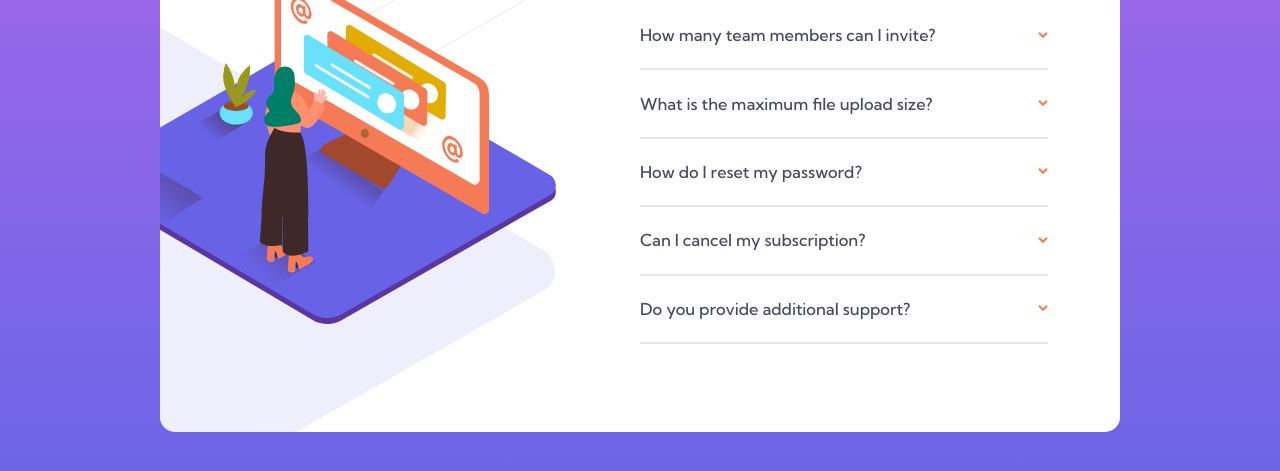
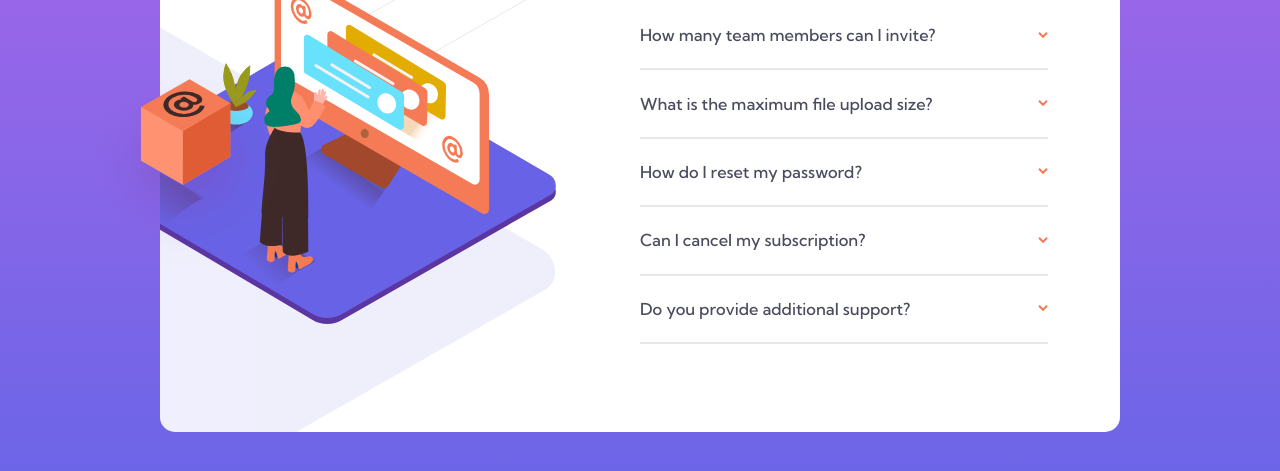
Before and after one commit to vedjain773/FAQ-component, a plain HTML site: page index.html in a window 1280 px wide. Shown: the part 243-714 px from the top of the page. Drawn offline with Linux system fonts and the light colour scheme.

Commit message:
adding the box

```diff
--- a/index.html
+++ b/index.html
@@ -50,5 +50,6 @@
       </div>
     </div>
   </div>
+  <img src="images/illustration-box-desktop.svg" alt="" class="box">
 </body>
 </html>
--- a/style.css
+++ b/style.css
@@ -27,6 +27,13 @@ body {
     display: grid;
     grid-template-columns: 50% 50%;
     overflow: hidden;
+    position: relative;
+}
+
+.box {
+    position: absolute;
+    top: 40%;
+    left: 7%;
 }
 
 .desg-sec {
```
Also changed, not shown: 1 other file.
